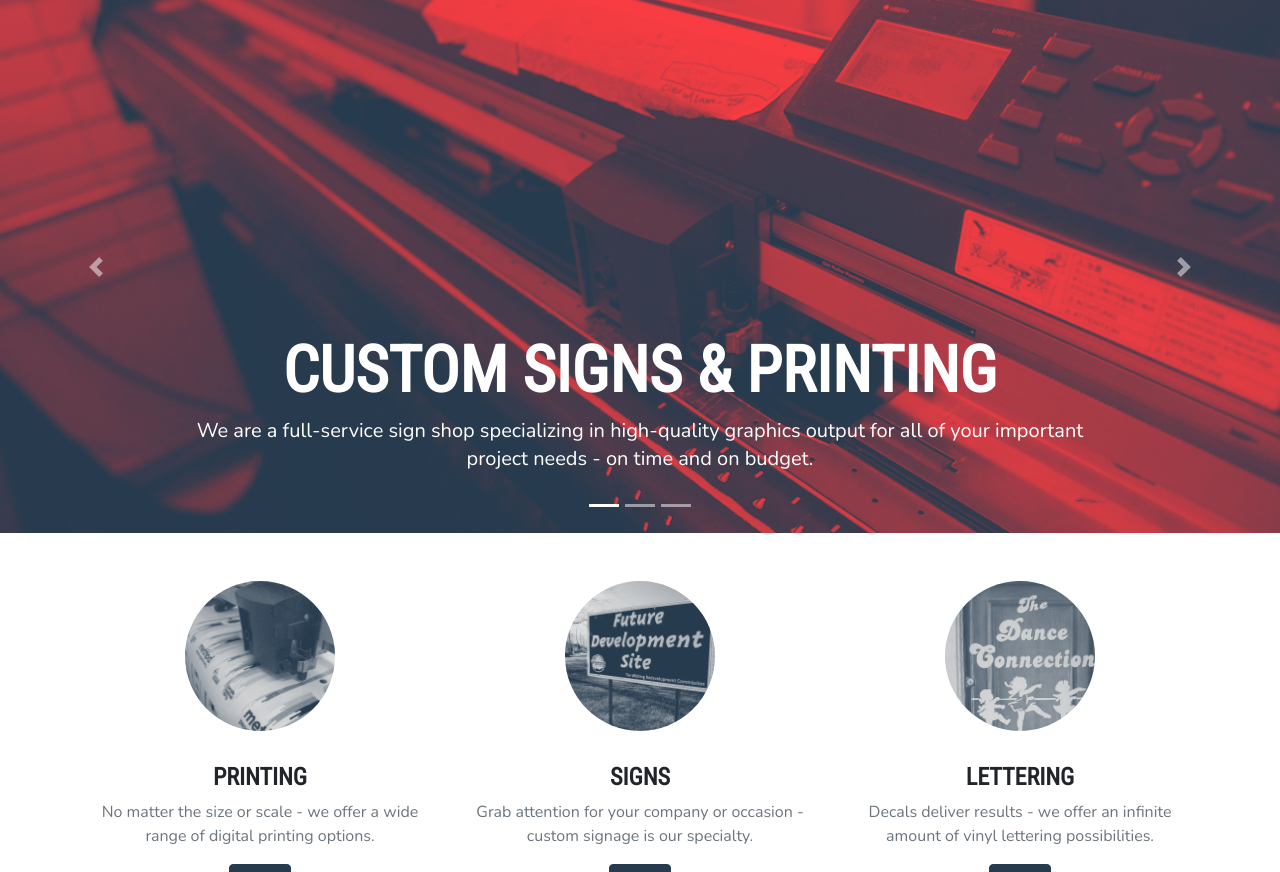
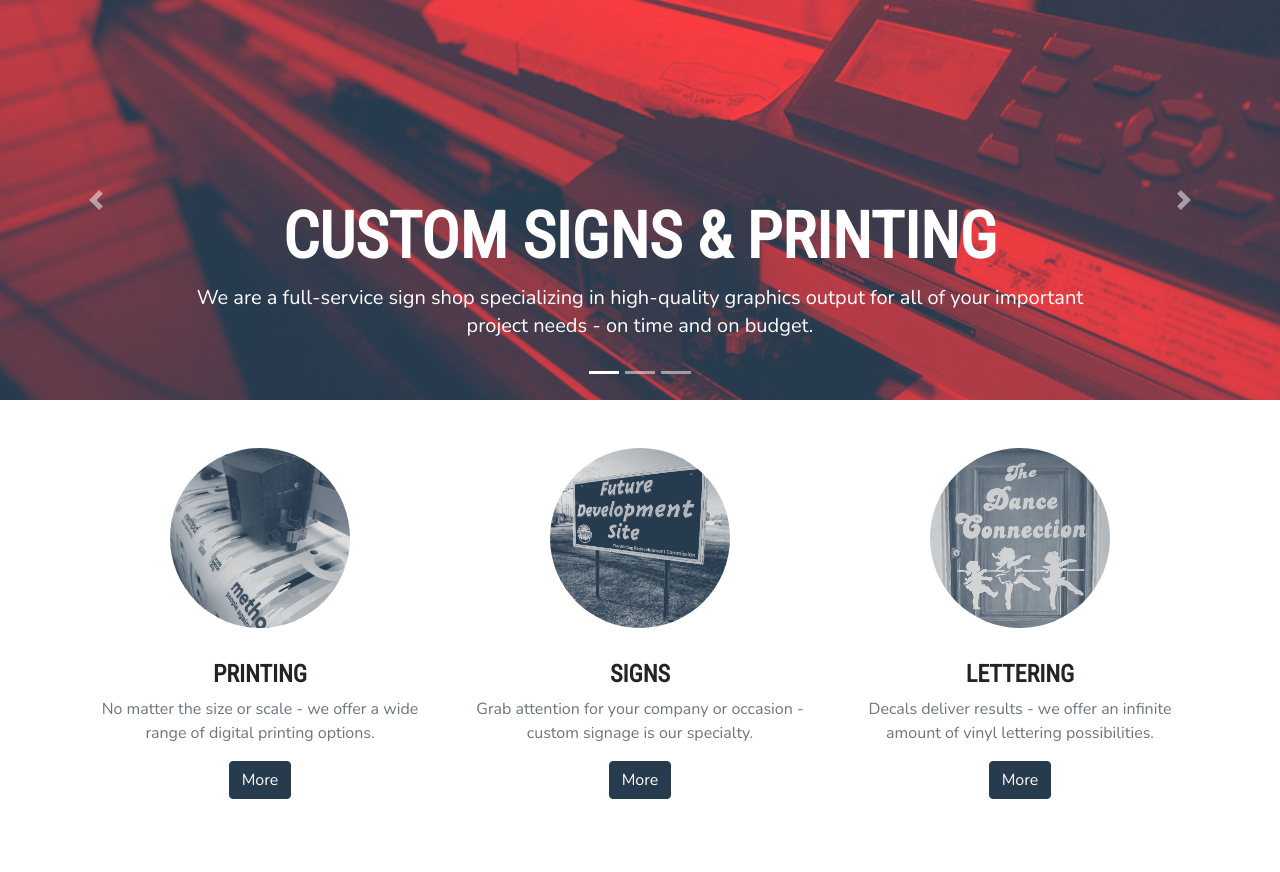
Before and after one commit to jcanepa/region-signs, a PHP site: page / in a window 1280 px wide. Shown: the part 66-938 px from the top of the page. Run offline with PHP 8.4, Linux system fonts and the light colour scheme; some libraries are stand-ins or nearby versions.

Commit message:
Hero style updates

```diff
--- a/css/style.css
+++ b/css/style.css
@@ -55,6 +55,9 @@ nav .navbar-nav .nav-item a:hover {
     font-size: 4rem;
     text-transform: uppercase;
 }
+.carousel-item {
+    max-height: 400px;
+}
 
 @media (max-width: 40em) {
   .carousel h2 {
@@ -76,8 +79,8 @@ nav .navbar-nav .nav-item a:hover {
     text-align: center;
 }
 .marketing .circle{
-    width: 150px;
-    height: 150px;
+    width: 180px;
+    height: 180px;
     position: relative;
     overflow: hidden;
     border-radius: 50%;
@@ -90,9 +93,9 @@ nav .navbar-nav .nav-item a:hover {
     height: 100%;
     width: auto;
 }
-.marketing .circle img:nth-child(-n+3) {
+/*.marketing .circle img:nth-child(-n+3) {
     height: 115%;
-}
+}*/
 .marketing .col-lg-4 {
   margin-bottom: 1.5rem;
   text-align: center;
```
